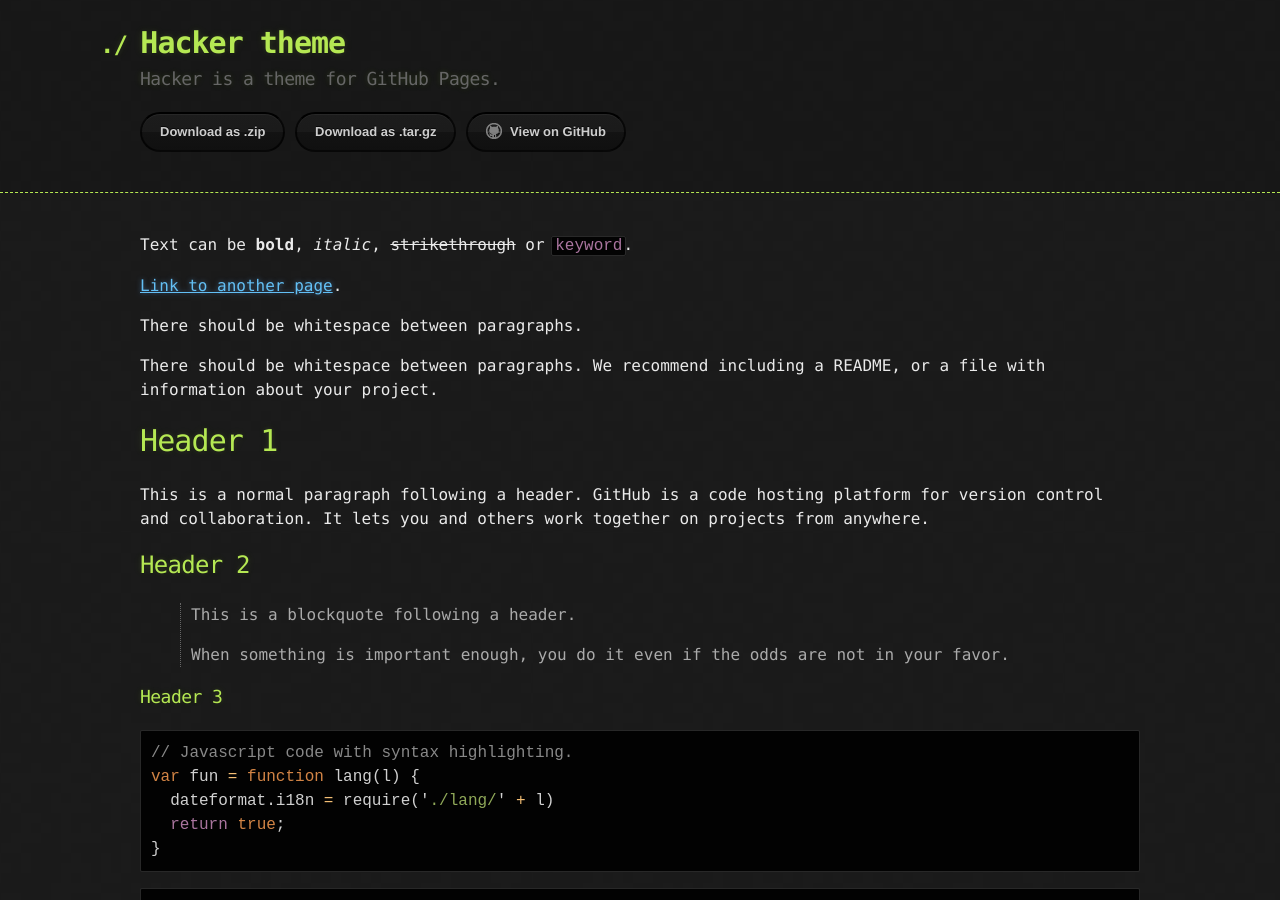
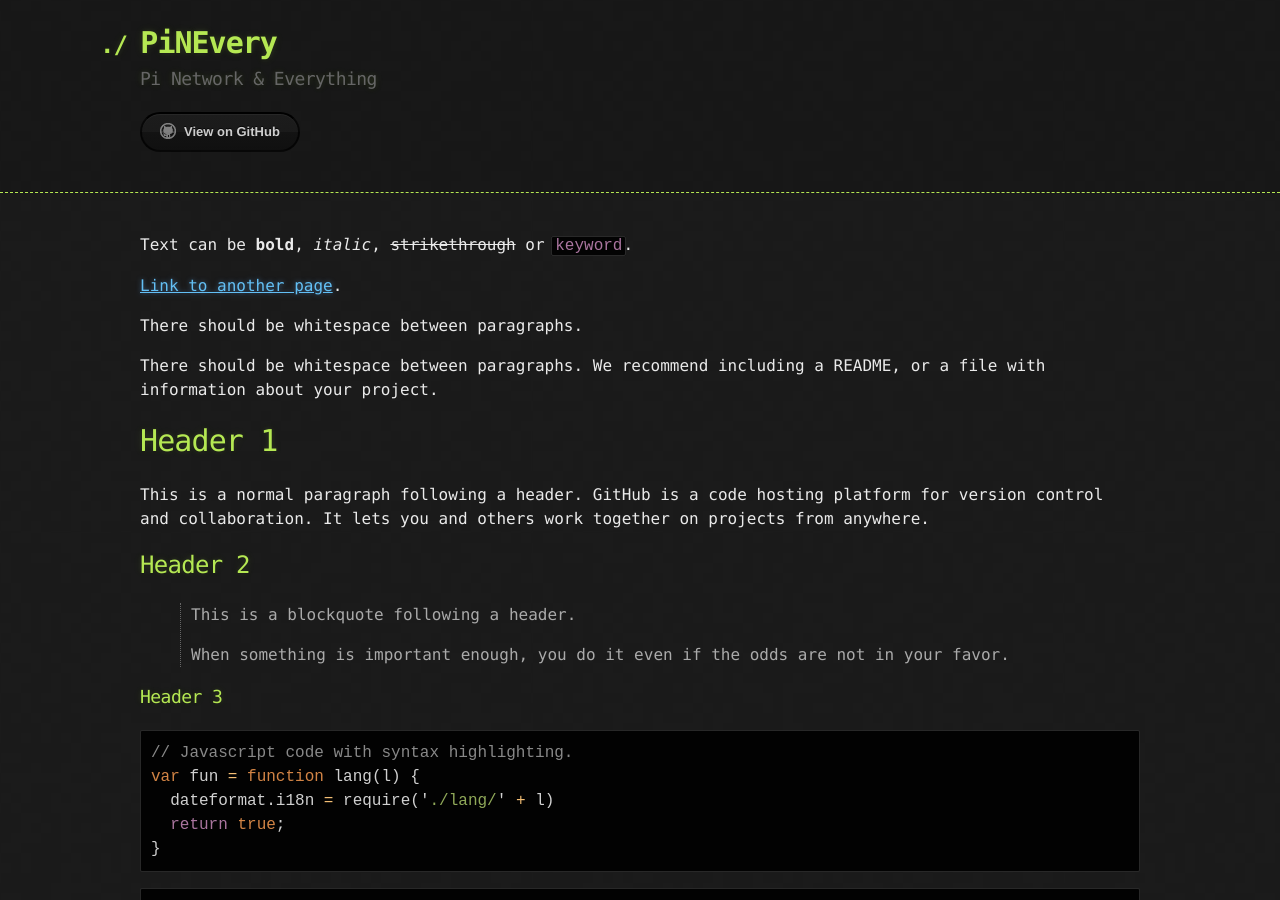
Before and after one commit to miraepa/pinevery, a Jekyll site: the page built from index.md, in a window 1280 px wide and 900 px high. Built offline with Jekyll 4.4.1, drawn with Linux system fonts in a browser that asks for light colours.

Commit message:
Update _config.yml

```diff
--- a/_config.yml
+++ b/_config.yml
@@ -1,5 +1,9 @@
-title: Hacker theme
-description: Hacker is a theme for GitHub Pages.
-show_downloads: true
+remote_theme: pages-themes/hacker@v0.2.0
+plugins:
+- jekyll-remote-theme # add this line to the plugins list if you already have one
+
+title: PiNEvery
+description: Pi Network & Everything
+show_downloads: false
 google_analytics:
 theme: jekyll-theme-hacker
```
